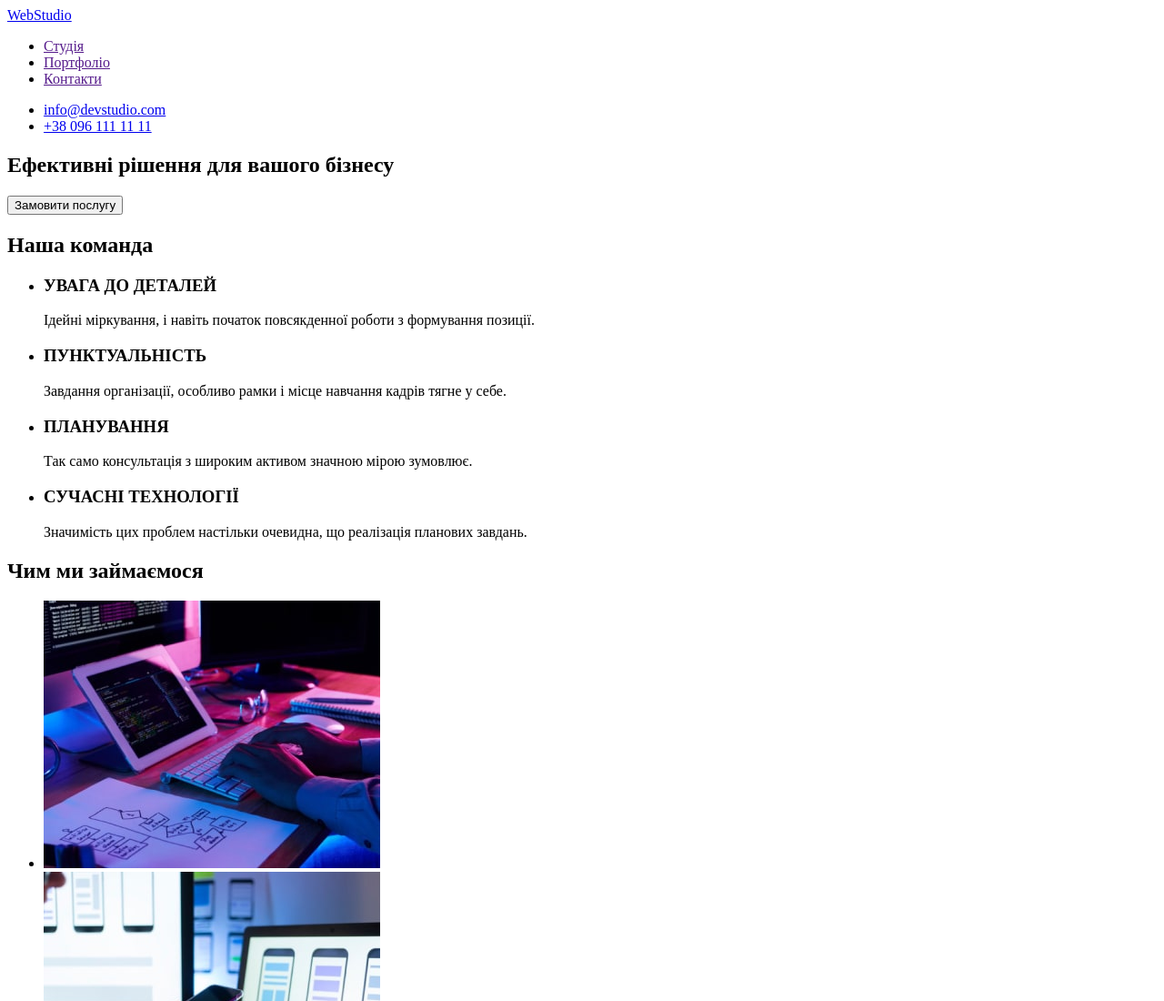
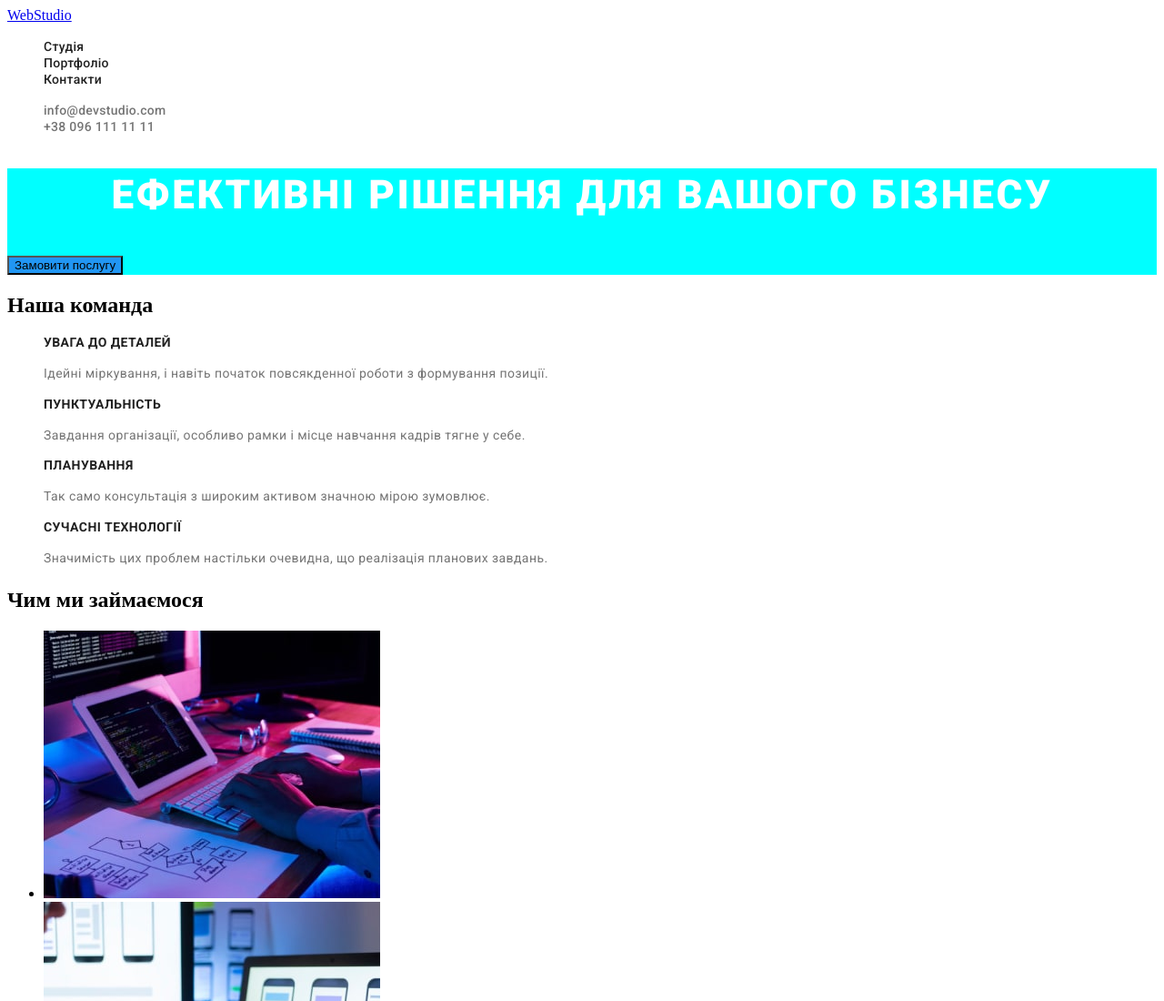
Before and after one commit to Smirnoff89/goit-markup-hw-02-group-74, a plain HTML site: page index.html in a window 1280 px wide. Shown: the top 1100 px of the page at 91% size. Drawn offline with Linux system fonts and the light colour scheme.

Commit message:
start hw2

```diff
--- a/css/styles.css
+++ b/css/styles.css
@@ -3,7 +3,7 @@
 }
 
 body {
-    font-family: 'roboto' sans-serif;
+    font-family: 'Roboto' sans-serif;
 }
 
 .link {
@@ -13,3 +13,98 @@ body {
 .list {
     list-style: none;
 }
+
+.btn {
+    background-color: #2196F3;
+}
+/*--------HEADER--------*/
+
+header {
+
+}
+
+.header-link {
+    font-family: 'Roboto';
+    font-style: normal;
+    font-weight: 500;
+    font-size: 14px;
+    line-height: 1.14;
+    letter-spacing: 0.02em;
+    color: #212121;
+}
+
+.header-mail {
+    font-family: 'Roboto';
+    font-style: normal;
+    font-weight: 500;
+    font-size: 14px;
+    line-height: 1.14;
+    letter-spacing: 0.02em;
+    color: #757575;
+}
+
+.header-mail:hover,
+.header-mail:focus {
+    color: #2196F3;
+}
+
+.header-tel {
+    font-family: 'Roboto';
+    font-style: normal;
+    font-weight: 500;
+    font-size: 14px;
+    line-height: 1.14;
+    letter-spacing: 0.02em;
+    color: #757575;
+}
+
+/*--------SOLUTIONS--------*/
+
+.solutions {
+    background-color: aqua;
+}
+
+.solutions-title {
+    font-family: 'Roboto';
+    font-style: normal;
+    font-weight: 900;
+    font-size: 44px;
+    line-height: 1.36;
+    text-align: center;
+    letter-spacing: 0.06em;
+    text-transform: uppercase;
+    color: #FFFFFF;
+}
+
+.solutions-btn {
+    font-family: 'Roboto';
+    font-style: normal;
+    font-weight: 700;
+    font-size: 16px;
+    line-height: 1.88;
+    letter-spacing: 0.06em;
+    color: #FFFFFF;
+}
+
+/*--------TEAM--------*/
+
+.team-pre-title {
+    font-family: 'Roboto';
+    font-style: normal;
+    font-weight: 700;
+    font-size: 14px;
+    line-height: 1.14;
+    letter-spacing: 0.03em;
+    text-transform: uppercase;
+    color: #212121;
+}
+
+.team-text {
+    font-family: 'Roboto';
+    font-style: normal;
+    font-weight: 400;
+    font-size: 14px;
+    line-height: 1.71;
+    letter-spacing: 0.03em;
+    color: #757575;
+}
--- a/index.html
+++ b/index.html
@@ -5,53 +5,52 @@
     <meta charset="UTF-8">
     <meta http-equiv="X-UA-Compatible" content="IE=edge">
     <meta name="viewport" content="width=device-width, initial-scale=1.0">
-    <title>Home Work 1</title>
+    <title>Головна</title>
     <link rel="preconnect" href="https://fonts.googleapis.com">
     <link rel="preconnect" href="https://fonts.gstatic.com" crossorigin>
     <link
         href="https://fonts.googleapis.com/css2?family=Open+Sans:wght@400;600;700&family=Raleway:wght@700&family=Roboto:wght@400;500;700;900&display=swap"
         rel="stylesheet">
     <link rel="stylesheet" href="./css/styles.css">
-
 </head>
 <body>
-    <header>
-        <a href="./index.html">WebStudio</a>
-        <nav>
-            <ul>
-                <li><a href="">Студія</a></li>
-                <li><a href="">Портфоліо</a></li>
-                <li><a href="">Контакти</a></li>
+    <header class="header">
+        <a href="./index.html" class="header-logo">WebStudio</a>
+        <nav class="header-nav">
+            <ul class="header-list">
+                <li class="header-list list"><a href="./studio.html" class="header-link link">Студія</a></li>
+                <li class="header-list list"><a href="./portfolio.html" class="header-link link">Портфоліо</a></li>
+                <li class="header-list list"><a href="./contacts.html" class="header-link link">Контакти</a></li>
             </ul>
         </nav>
-            <ul>
-                <li><a href="mailto:info@devstudio.com">info@devstudio.com</a></li>
-                <li><a href="tel:+380961111111">+38 096 111 11 11</a></li>
+            <ul class="header-list">
+                <li class="header-list list"><a href="mailto:info@devstudio.com" class="header-mail link">info@devstudio.com</a></li>
+                <li class="header-list list"><a href="tel:+380961111111" class="header-tel link">+38 096 111 11 11</a></li>
             </ul>
     </header>
     <main>
-        <section>
-            <h1>Ефективні рішення для вашого бізнесу</h1>
-            <button type="button">Замовити послугу</button>
+        <section class="solutions">
+            <h1 class="solutions-title title">Ефективні рішення для вашого бізнесу</h1>
+            <button type="button" class="solution-btn btn">Замовити послугу</button>
         </section>
-        <section>
-            <h2>Наша команда</h2>
-            <ul>
-                <li>
-                    <h3>УВАГА ДО ДЕТАЛЕЙ</h3>
-                    <p>Ідейні міркування, і навіть початок повсякденної роботи з формування позиції.</p>
+        <section class="team">
+            <h2 class="team-title title">Наша команда</h2>
+            <ul class="team-list">
+                <li class="team-list list">
+                    <h3 class="team-pre-title">УВАГА ДО ДЕТАЛЕЙ</h3>
+                    <p class="team-text">Ідейні міркування, і навіть початок повсякденної роботи з формування позиції.</p>
                 </li>
-                <li>
-                    <h3>ПУНКТУАЛЬНІСТЬ</h3>
-                    <p>Завдання організації, особливо рамки і місце навчання кадрів тягне у себе.</p>
+                <li class="team-list list">
+                    <h3 class="team-pre-title">ПУНКТУАЛЬНІСТЬ</h3>
+                    <p class="team-text">Завдання організації, особливо рамки і місце навчання кадрів тягне у себе.</p>
                 </li>
-                <li>
-                    <h3>ПЛАНУВАННЯ</h3>
-                    <p>Так само консультація з широким активом значною мірою зумовлює.</p>
+                <li class="team-list list">
+                    <h3 class="team-pre-title">ПЛАНУВАННЯ</h3>
+                    <p class="team-text">Так само консультація з широким активом значною мірою зумовлює.</p>
                 </li>
-                <li>
-                    <h3>СУЧАСНІ ТЕХНОЛОГІЇ</h3>
-                    <p>Значимість цих проблем настільки очевидна, що реалізація планових завдань.</p>
+                <li class="team-list list">
+                    <h3 class="team-pre-title">СУЧАСНІ ТЕХНОЛОГІЇ</h3>
+                    <p class="team-text">Значимість цих проблем настільки очевидна, що реалізація планових завдань.</p>
                 </li>
             </ul>
         </section>
```
Also changed, not shown: contacts.html (added, +18 -0 lines), portfolio.html (added, +32 -0 lines), studio.html (added, +18 -0 lines), imgages/project-img-1-min.jpg (added), imgages/project-img-2-min.jpg (added), imgages/project-img-3-min.jpg (added), imgages/project-img-4-min.jpg (added), imgages/project-img-5-min.jpg (added), imgages/project-img-6-min.jpg (added), imgages/project-img-7-min.jpg (added), imgages/project-img-8-min.jpg (added), imgages/project-img-9-min.jpg (added).
